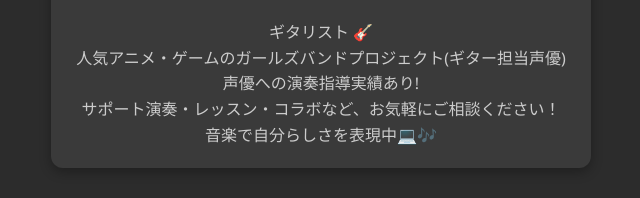
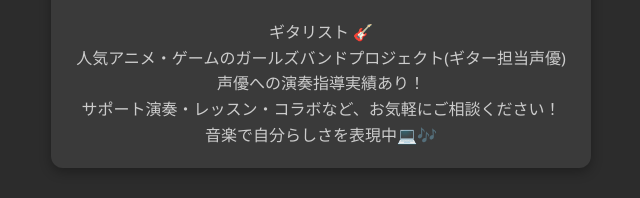
Before and after one commit to Yukiki168/yukiki168-guitar.com, a plain HTML site: page index.html in a window 1280 px wide. Shown: the part 383-581 px from the top of the page, 319-959 px from the left. Drawn offline with Linux system fonts and the light colour scheme.

Commit message:
Update index.html

```diff
--- a/index.html
+++ b/index.html
@@ -177,7 +177,7 @@
       <img src="yuki_face.jpeg" alt="侑生の写真" class="profile-image">
       <p>
         ギタリスト 🎸<br>
-       人気アニメ・ゲームのガールズバンドプロジェクト(ギター担当声優)声優への演奏指導実績あり!
+       人気アニメ・ゲームのガールズバンドプロジェクト(ギター担当声優)声優への演奏指導実績あり！
         <br>
         サポート演奏・レッスン・コラボなど、お気軽にご相談ください！<br>
         音楽で自分らしさを表現中💻🎶
```
